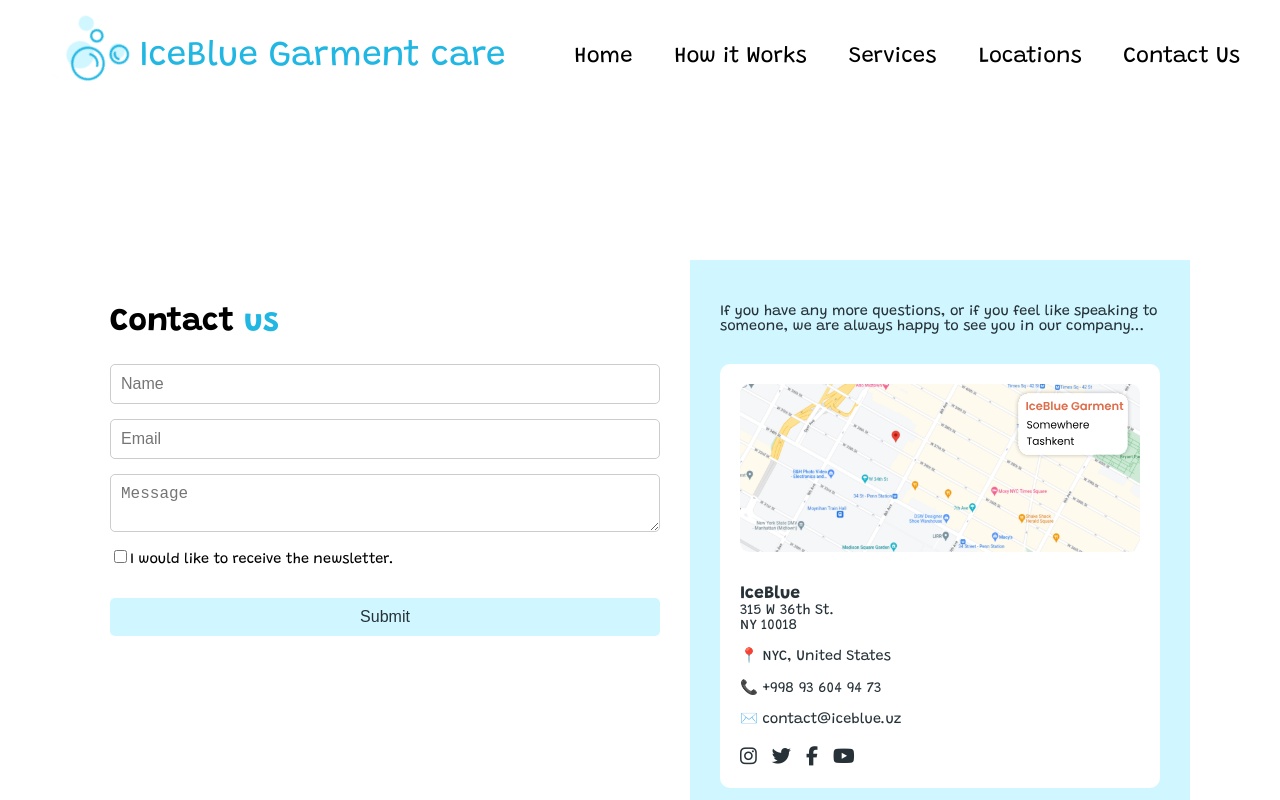
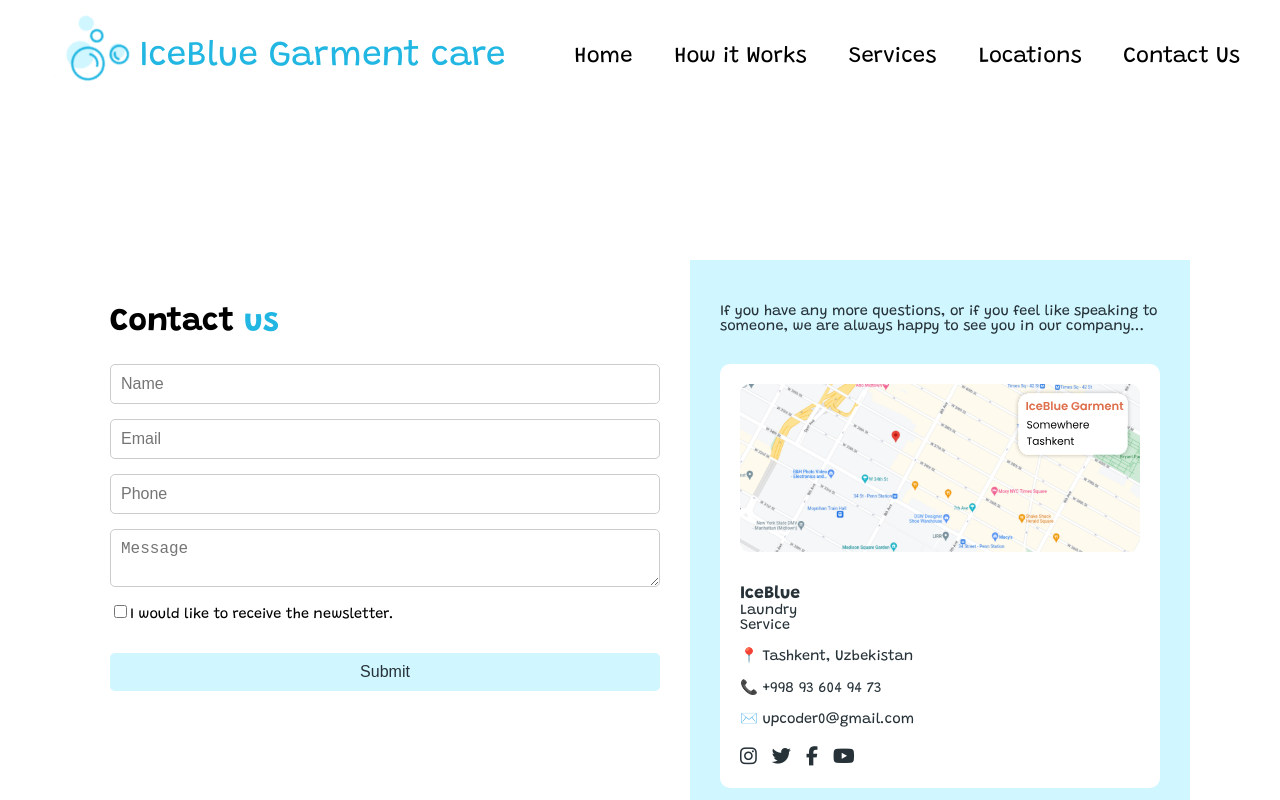
Before and after one commit to GeniusAvenue-Behruz/cleaning, a React (Create React App) app: page /contact in a window 1280 px wide. Shown: the top 800 px of the page. Built offline with nearby package versions, Linux system fonts and the light colour scheme; a web font is replaced by a local one.

Commit message:
modified:   src/pages/Contact.js

```diff
--- a/src/pages/Contact.js
+++ b/src/pages/Contact.js
@@ -6,6 +6,7 @@ const Contact = () => {
     const [formData, setFormData] = useState({
         name: '',
         email: '',
+        phone: '',
         message: '',
         newsletter: false,
     });
@@ -22,11 +23,12 @@ const Contact = () => {
         e.preventDefault();
 
         const message = `
-            Name: ${formData.name}
-            Email: ${formData.email}
-            Message: ${formData.message}
-            Newsletter Subscription: ${formData.newsletter ? 'Yes' : 'No'}
-        `;
+            Name: ${formData.name}
+            Email: ${formData.email}
+            Phone: ${formData.phone}
+            Message: ${formData.message}
+            Newsletter Subscription: ${formData.newsletter ? 'Yes' : 'No'}
+        `;
 
         const telegramURL = `https://api.telegram.org/bot7369038811:AAEME4DpJjryAkuC1xxI2KOrGFpICScufek/sendMessage`;
 
@@ -69,6 +71,13 @@ const Contact = () => {
                                 value={formData.email}
                                 onChange={handleChange}
                             />
+                            <input
+                                type="tel"
+                                name="phone"
+                                placeholder="Phone"
+                                value={formData.phone}
+                                onChange={handleChange}
+                            />
                             <textarea
                                 name="message"
                                 placeholder="Message"
@@ -94,10 +103,10 @@ const Contact = () => {
                         <div className="contact-info">
                             <img src="imgs/map-placeholder.svg" alt="Map" />
                             <div className="contact-details">
-                                <p><strong>IceBlue</strong><br />315 W 36th St.<br />NY 10018</p>
-                                <p><span role="img" aria-label="location">📍</span> NYC, United States</p>
+                                <p><strong>IceBlue</strong><br />Laundry<br /> Service</p>
+                                <p><span role="img" aria-label="location">📍</span> Tashkent, Uzbekistan</p>
                                 <p><span role="img" aria-label="phone">📞</span> +998 93 604 94 73</p>
-                                <p><span role="img" aria-label="email">✉️</span> contact@iceblue.uz</p>
+                                <p><span role="img" aria-label="email">✉️</span> upcoder0@gmail.com</p>
                             </div>
                             <div className="social-icons">
                                 <a href="#!"><i className="fab fa-instagram"></i></a>
```
